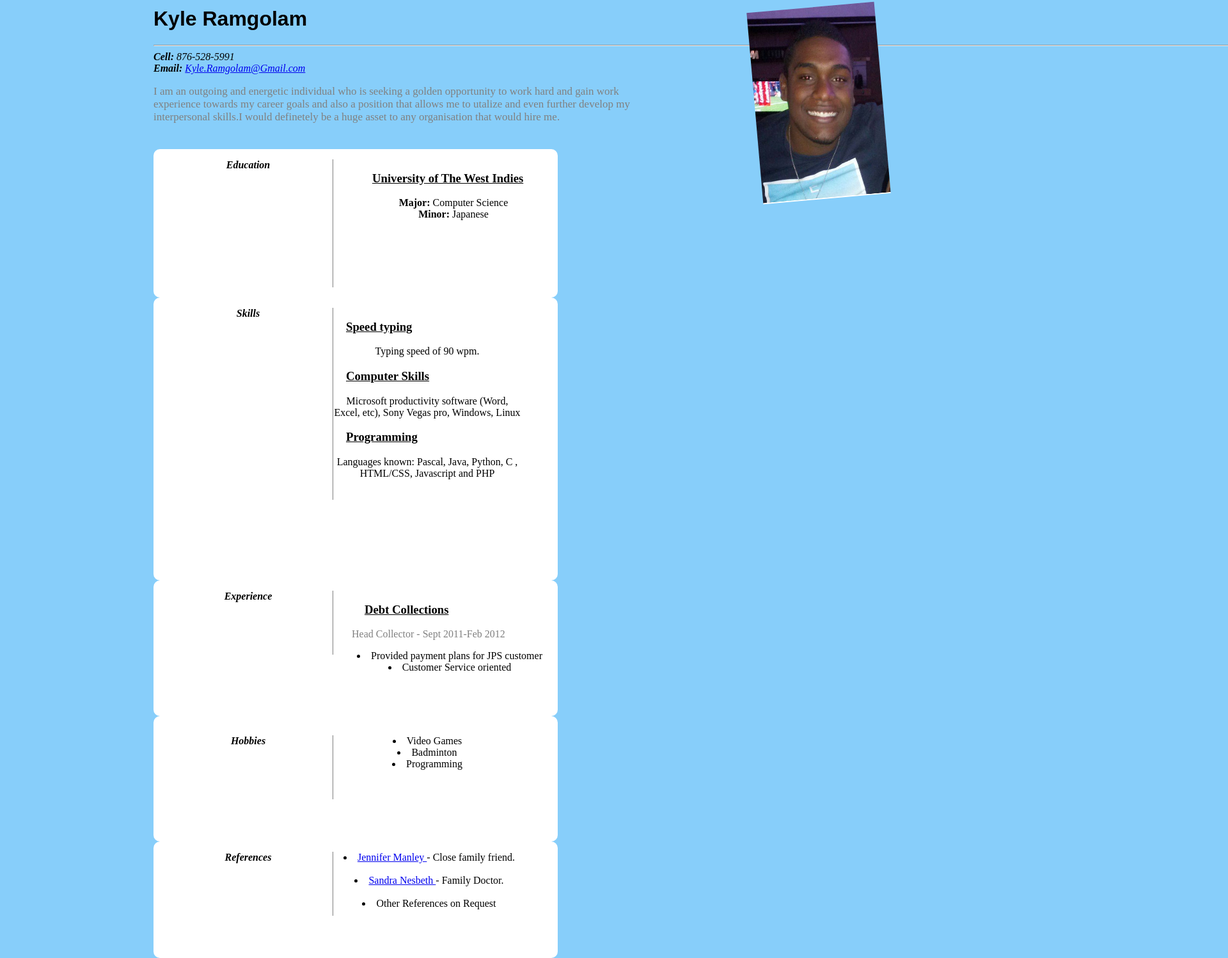
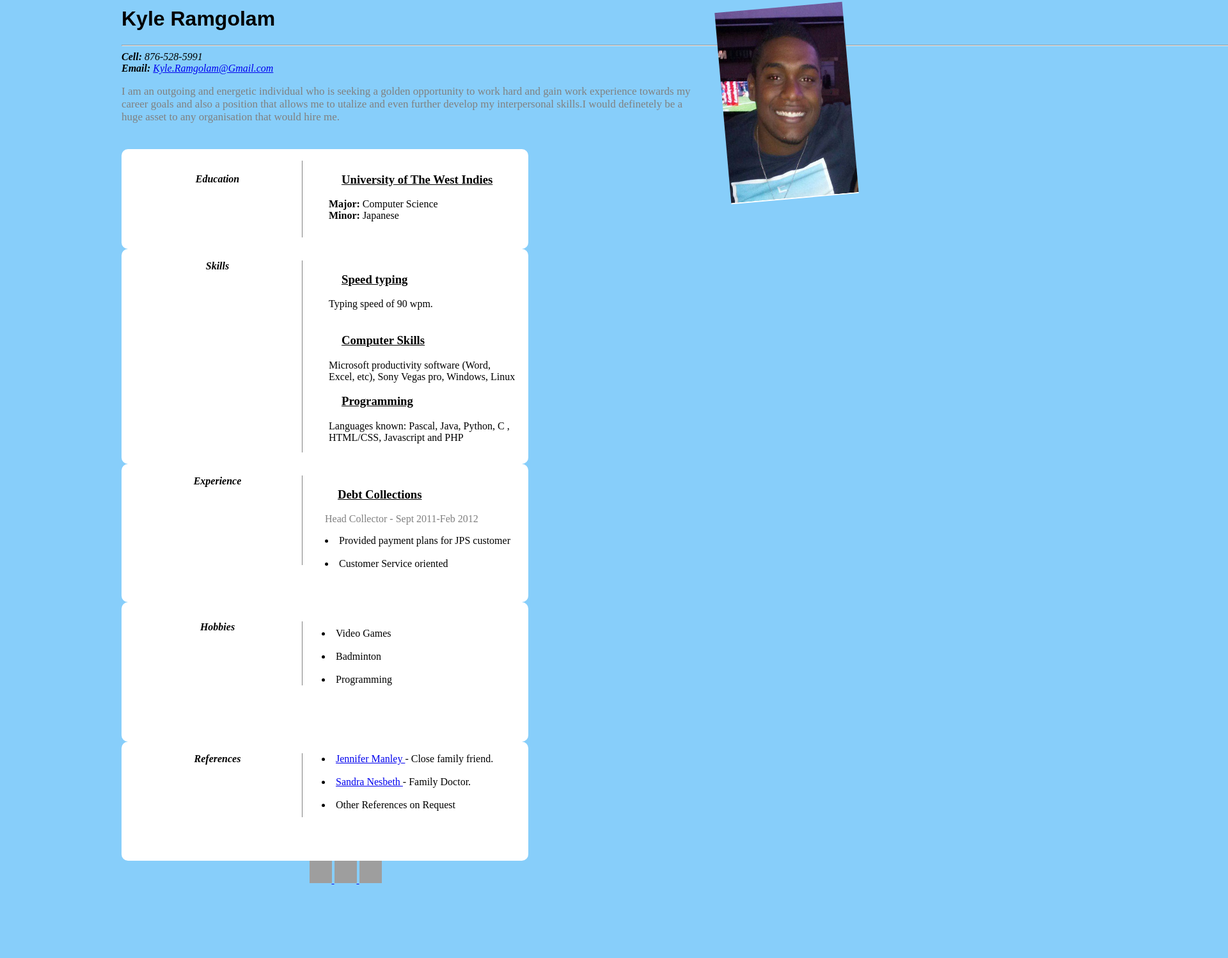
Before and after one commit to bridgeram/web-dev-project-1, a plain HTML site: page index.html in a window 1280 px wide. Shown: the part 10-1507 px from the top of the page at 64% size, 1920 px wide, since content can reach past the window. After the commit the page ends 1394 px from the top, so only its background shows below. Drawn offline with Linux system fonts and the light colour scheme; grey boxes are pictures that could not be loaded.

Commit message:
Final commit
Ye done

```diff
--- a/index.html
+++ b/index.html
@@ -34,8 +34,8 @@
 
     <div id="right"> <h3><u>University of The West Indies</u></h3>
 
-<b>Major:</b> Computer Science<br/>
-<b>Minor:</b> Japanese
+<div id="typing"><b>Major:</b> Computer Science</br>
+    <b>Minor:</b> Japanese</div>
 
 </div>
 
@@ -44,13 +44,13 @@
 <div id="whitebox1"> <div id="left1"><strong><em>Skills</em></strong></div>
 
     <div id="right1"> <h3> <u>Speed typing</u> </h3>
- <p1> Typing speed of 90 wpm. </p1>
+        <div id="typing"> Typing speed of 90 wpm. </div></br>
 
     <h3><u>Computer Skills</u> </h3>
- <p2>Microsoft productivity software (Word, Excel, etc), Sony Vegas pro, Windows, Linux </p2>
+ <div id="typing">Microsoft productivity software (Word, Excel, etc), Sony Vegas pro, Windows, Linux </div>
 
         <h3><u>Programming</u></h3>
- <p3>Languages known: Pascal, Java, Python, C , HTML/CSS, Javascript and PHP </p3>
+    <div id="typing">Languages known: Pascal, Java, Python, C , HTML/CSS, Javascript and PHP </div>
 
 </div>
   </div>
@@ -60,8 +60,8 @@
   	<div id= "left2" ><strong><em>Experience</em></strong> </div>
 
       <div id= "right2"> <h3><u>Debt Collections</u> </h3> <p class="nfgr">Head Collector - Sept 2011-Feb 2012</p>
-  <li>Provided payment plans for JPS customer </li>
-  <li>Customer Service oriented </li>
+  <div id="typing"><li>Provided payment plans for JPS customer </li></br>
+      <li>Customer Service oriented </li> </div>
 </div>
 
 </div>
@@ -73,7 +73,7 @@
 
 	</div>
 
-    <div id="right3"> <li> Video Games </li> <li> Badminton </li> <li> Programming </li> </div>
+    <div id="right3"> <div id="typing"><li> Video Games </li></br> <li> Badminton </li> </br><li> Programming </li></div> </div>
 
 
 	</div>
@@ -82,17 +82,29 @@
 
         <div id="left4"> <strong><em>References</em></strong></div>
 
-        <div id="right4"> <li><a href="mailto:RecoveringJen@hotmail.com"> Jennifer Manley </a> - Close family friend. </li> </br>
+        <div id="right4"> <div id="typing"><li><a href="mailto:RecoveringJen@hotmail.com"> Jennifer Manley </a> - Close family friend. </li> </br>
 
         <li><a href="mailto:DoctorNesbeth@gmail.com"> Sandra Nesbeth </a> - Family Doctor.</li> </br>
 
-        <li>Other References on Request</li>
-            </div>
+    <li>Other References on Request</li>
+            </div></div>
 
     </div>
 
 
 	</body>
 
+<div id="SocialMediaIcons">
+<a href="https://twitter.com/Gdeviluke">
+<img title="Twitter" alt="Twitter" src="https://socialmediawidgets.files.wordpress.com/2014/03/01_twitter.png" width="35" height="35" />
+</a>
+<a href="https://www.facebook.com/KyzarV">
+<img title="Facebook" alt="Facebook" src="https://socialmediawidgets.files.wordpress.com/2014/03/02_facebook.png" width="35" height="35" />
+</a>
+<a href="https://www.instagram.com/Gdeviluke">
+<img title="Instagram" alt="RSS" src="https://socialmediawidgets.files.wordpress.com/2014/03/10_instagram.png" width="35" height="35" />
+</a>
+</div> <!-- obtained from https://socialmediawidgets.wordpress.com/. -->
+
 
 </html>
--- a/styles.css
+++ b/styles.css
@@ -1,9 +1,6 @@
-
-
-
 body {
     background-color: lightskyblue;
-   width:800px; margin: 0 auto
+    width:900px; margin: auto
 
 }
 
@@ -13,34 +10,42 @@ h1 {
     font-family:fantasy;
 }
 
+#typing{text-align: left;}
+
 h3{ text-align: left;
-    padding-left: 20px;}
+    padding-left: 20px;
+}
 
-p{text-align:left;
-    color: grey}
+p{  text-align:left;
+    color: grey
+}
+
 
 #picture { width:200px;height:300px;margin-left: 700px; margin-bottom: 200px;position:absolute;
- -ms-transform: rotate(355deg); /* IE 9 */
-    -webkit-transform: rotate(355deg); /* Chrome, Safari, Opera */
-    transform: rotate(355deg);
-}
-#paragraph {height:100px;
-    font-size: 17px;
+            -ms-transform: rotate(355deg); /* IE 9 */
+            -webkit-transform: rotate(355deg); /* Chrome, Safari, Opera */
+            transform: rotate(355deg);
 }
 
-#gaza{width: 2000px  }
+#paragraph {    height:100px;
+                font-size: 17px;
+}
 
-div{text-align: center;}
+#gaza{  width: 2000px;
+}
+
+div{text-align: center;
+}
 
 .nfgr{ text-align: right
         color:grey;
  }
 
- .lefts{text-align: left;
- 	padding-left: 100px;}
+
 
  #top{text-align: left;
-    font-style:italic;}
+    font-style:italic;
+}
 
 #left {
   position: relative;
@@ -49,8 +54,9 @@ div{text-align: center;}
   margin: 0;
   padding: 0;
   border-right: 1px solid gray;
-  height:200px;
+  height:100px;
   font-size: 14;
+  padding-top: 20px;
 }
 
 #right {
@@ -73,7 +79,8 @@ div{text-align: center;}
   max-width: 600px;
   padding: 2%;
   float: center;
-  overflow: auto; }
+  overflow: auto;
+}
 
   #left1 {
   position: relative;
@@ -88,11 +95,10 @@ div{text-align: center;}
 
 #right1 {
   position: relative;
-  float: left;
+  float: right;
   width: 49%;
-  margin: 0;
-  padding-bottom: 10px;
-  height:400px;
+  margin: 0;;
+  height:100px;
 
 }
 
@@ -107,7 +113,8 @@ div{text-align: center;}
   max-width: 600px;
   padding: 2%;
   float: center;
-  overflow: auto; }
+  overflow: auto;
+}
 
 #left2 {
   position: relative;
@@ -116,14 +123,14 @@ div{text-align: center;}
   margin: 0;
   padding: 0;
   border-right: 1px solid gray;
-  height:100px;
+  height:140px;
   font-size: 14;
 }
 
 #right2 {
   position: relative;
   float: right;
-  width: 51%;
+  width: 50%;
   margin: 0;
   padding: 0;
   height:180px;
@@ -140,7 +147,8 @@ div{text-align: center;}
   max-width: 600px;
   padding: 2%;
   float: left;
-  overflow: auto; }
+  overflow: auto;
+}
 
 #left3 {
   position: relative;
@@ -156,10 +164,12 @@ div{text-align: center;}
 #right3 {
   position: relative;
   float: left;
-  width: 49%;
-  margin: 0;
-  padding: 0;
+  width: 25%;
+  margin: px;
+  padding: 10px;
   height:150px;
+  padding-left:30px;
+
 }
 
 #whitebox3 {
@@ -174,7 +184,8 @@ div{text-align: center;}
   padding: 2%;
   float: center;
   overflow: auto;
-padding-top: 30px;}
+padding-top: 30px;
+}
 
 #left4 {
   position: relative;
@@ -194,6 +205,7 @@ padding-top: 30px;}
   margin: 0;
   padding: 0;
   height:150px;
+    padding-left:30px;
 }
 
 #whitebox4 {
@@ -207,4 +219,10 @@ padding-top: 30px;}
   max-width: 600px;
   padding: 2%;
   float: center;
-  overflow: auto; }
+  overflow: auto;
+}
+
+#SocialMediaIcons{margin:auto;
+    padding-right: 200px;
+
+}
```
